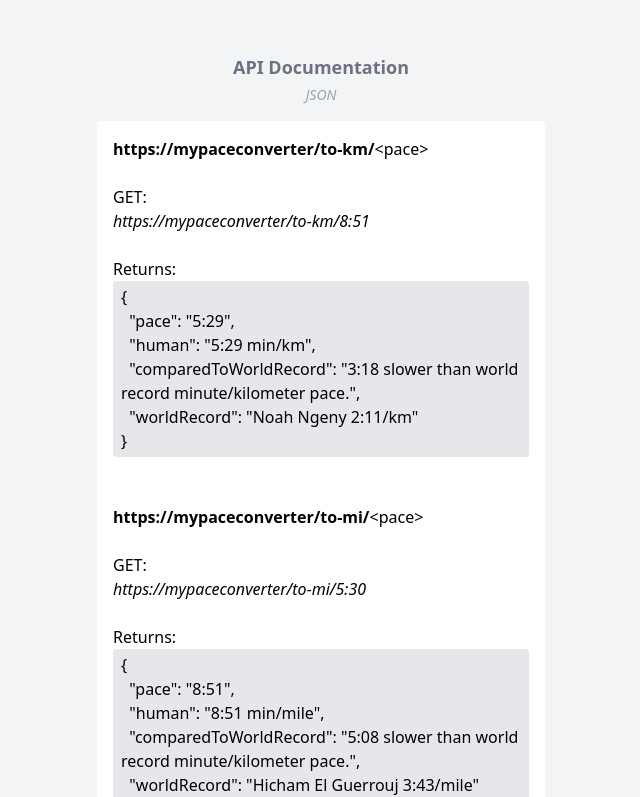
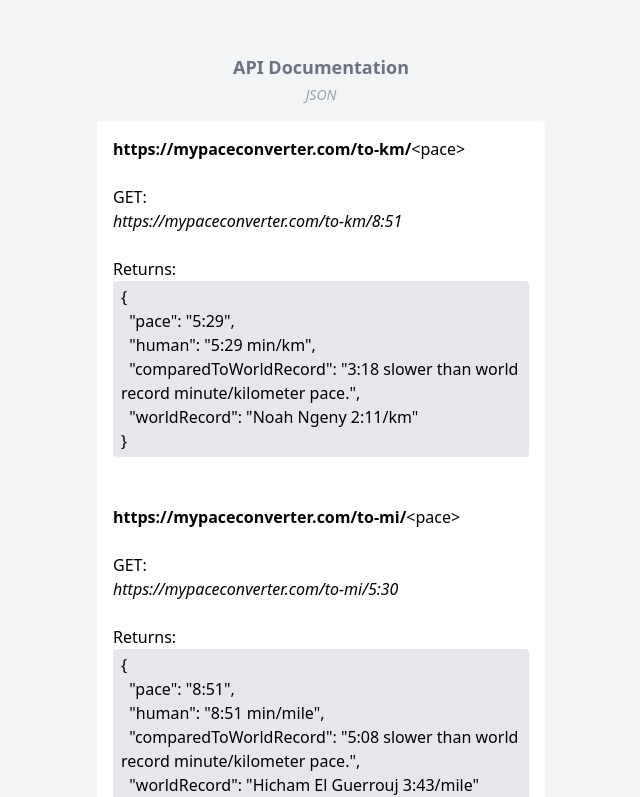
Before and after one commit to tylersnowden/pace-converter, a React (Create React App) app: page / in a window 1280 px wide. Shown: the part 457-1254 px from the top of the page, without its empty margins (319-959 px from the left). Built offline with nearby package versions, Linux system fonts and the light colour scheme; a web font is replaced by a local one.

Commit message:
Fix typo in link.

```diff
--- a/src/App.js
+++ b/src/App.js
@@ -99,8 +99,8 @@
           <h3 className="text-lg font-bold text-center mb-1 text-gray-500">API Documentation</h3>
           <h4 className="text-sm italic text-center mb-4 text-gray-400">JSON</h4>
           <div className="bg-white p-4 rounded">
-            <b>https://mypaceconverter/to-km/</b>&lt;pace&gt;<br /><br />
-            GET: <br /><i>https://mypaceconverter/to-km/8:51</i><br /><br />
+            <b>https://mypaceconverter.com/to-km/</b>&lt;pace&gt;<br /><br />
+            GET: <br /><i>https://mypaceconverter.com/to-km/8:51</i><br /><br />
             Returns: <br />
             <div className="bg-gray-200 px-2 py-1 rounded">
               &#x007B; <br />
@@ -112,8 +112,8 @@
             </div>
             <br /><br />
 
-            <b>https://mypaceconverter/to-mi/</b>&lt;pace&gt;<br /><br />
-            GET: <br /><i>https://mypaceconverter/to-mi/5:30</i><br /><br />
+            <b>https://mypaceconverter.com/to-mi/</b>&lt;pace&gt;<br /><br />
+            GET: <br /><i>https://mypaceconverter.com/to-mi/5:30</i><br /><br />
             Returns: <br />
             <div className="bg-gray-200 px-2 py-1 rounded">
               &#x007B; <br />
```
